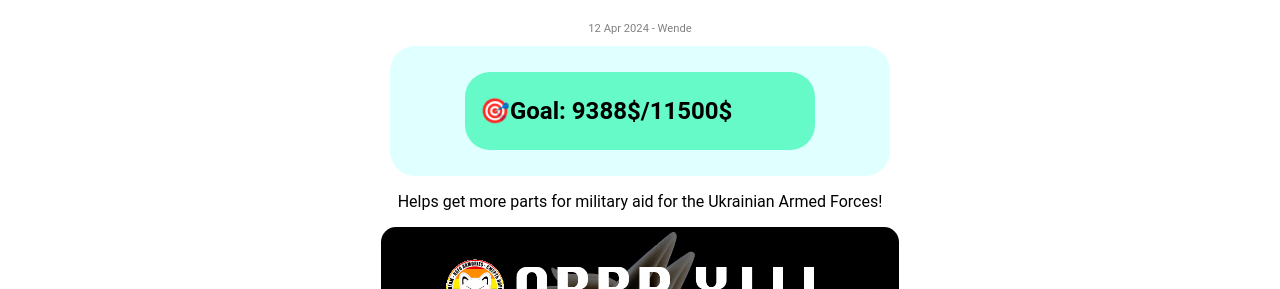
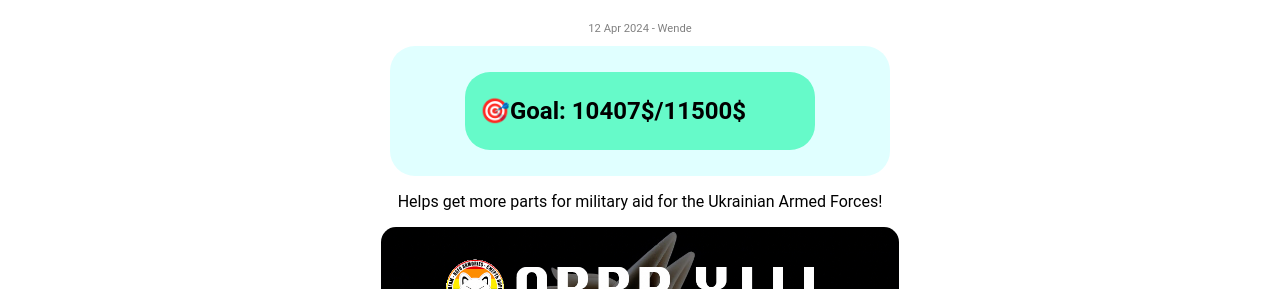
Before and after one commit to nafoarmories/nafoarmories.github.io, a Jekyll site: the page built from docs/_posts/2024-03-10-fundraiser-obbp-13.md, in a window 1280 px wide. Shown: the part 322-611 px from the top of the page. Built offline with Jekyll 4.4.1, drawn with Linux system fonts in a browser that asks for light colours; comment, search, counter and statistics services are not loaded.

Commit message:
docs: data: Updated stats
Signed-off-by: Oleh Vorobiov <oleh.vorobiov@hobovrlabs.org>

```diff
--- a/docs/_data/stats.yml
+++ b/docs/_data/stats.yml
@@ -1,16 +1,16 @@
 current_fundraiser:
 - title: 🎯Goal
-  count: 9388$/11500$
+  count: 10407$/11500$
 
 # calculated as total of the sum of all previous fundraisers (72399$)
 # plus the current fundraiser total
-define: &total_raised 81787$
+define: &total_raised 82806$
 
 overall_stats:
 - title: Drop Rig Systems
   count: 718
 - title: Leyleys
-  count: 128
+  count: 166
 - title: Mavic Type Drones
   count: 28
 - title: Fins/Tails
```
